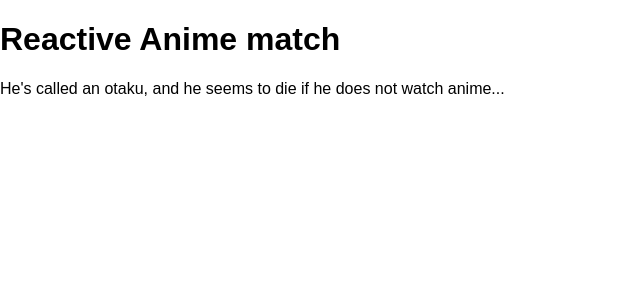
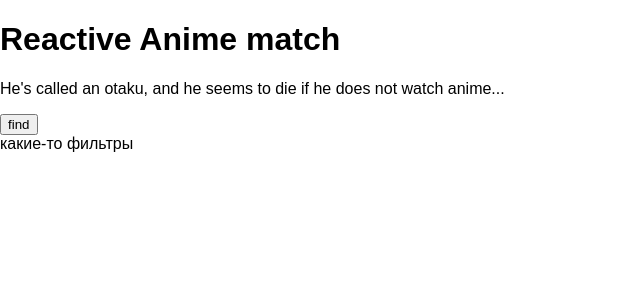
Before and after one commit to meta-panic/andersen-internship-react, a React app: page / in a window 1280 px wide. Shown: the top 300 px of the page, without its empty margins (0-640 px from the left). Built offline with nearby package versions, Linux system fonts and the light colour scheme.

Commit message:
#1 add common components && ability to render stub anime information

```diff
--- /dev/null
+++ b/src/app/AnimeCards/AnimeCard.jsx
@@ -0,0 +1,20 @@
+import React from 'react';
+import PropTypes from 'prop-types';
+
+function AnimeCard(props) {
+    const { animeInfo } = props;
+    return (
+        <div className='animeCard'>
+            {animeInfo.name}
+        </div>
+    );
+}
+
+/* check props types and existence */
+AnimeCard.propTypes = {
+    animeInfo: PropTypes.shape({
+        name: PropTypes.string,
+    }).isRequired,
+};
+
+export default AnimeCard;
--- /dev/null
+++ b/src/app/AnimeCards/CardList.jsx
@@ -0,0 +1,27 @@
+import React from 'react';
+import PropTypes from 'prop-types';
+
+import AnimeCard from './AnimeCard';
+
+function CardList({ cards }) {
+    const animeCards = cards.map(card => (
+        <li>
+            <AnimeCard animeInfo={card} />
+        </li>
+    ));
+
+    return (
+        <ul>
+            {animeCards}
+        </ul>
+    );
+}
+
+/* check props types and existence */
+CardList.propTypes = {
+    cards: PropTypes.arrayOf(PropTypes.shape({
+        name: PropTypes.string,
+    })).isRequired,
+};
+
+export default CardList;
--- a/src/app/App.jsx
+++ b/src/app/App.jsx
@@ -1,13 +1,37 @@
 import React from 'react';
+
 import Header from './Header/Header';
+import Sidebar from './Sidebar/Sidebar';
+import CardList from './AnimeCards/CardList';
 import headerContant from './Header/headerContent';
 
-function App() {
-    return (
-        <div className='appContainer'>
-            <Header content={headerContant} />
-        </div>
-    );
+class App extends React.Component {
+    constructor(props) {
+        super(props);
+        this.state = {
+            isAnimeInfo: false,
+        };
+    }
+
+    addAnimeInfo = (e) => {
+        console.log("state of App was changed");
+        e.preventDefault();
+        this.setState({
+            isAnimeInfo: true,
+        });
+    };
+
+    render() {
+        const test = [{name: 'Anime1'}, {name: 'Anime2'}];
+        const animeInfo = this.state.isAnimeInfo?<CardList cards={test}></CardList>:null;
+        return (
+            <div className='appContainer'>
+                <Header content={headerContant} />
+                <Sidebar addAnimeInfo={this.addAnimeInfo} />
+                {animeInfo}
+            </div>
+        );
+    }
 }
 
 export default App;
--- a/src/app/Header/Header.jsx
+++ b/src/app/Header/Header.jsx
@@ -1,9 +1,8 @@
 import React from 'react';
+import PropTypes from 'prop-types';
 
 function Header(props) {
-    console.log(props);
-    const {content} = props;
-    console.log(content);
+    const { content } = props;
     return (
         <header>
             <h1>
@@ -16,4 +15,12 @@ function Header(props) {
     );
 }
 
+/* check props types and existence */
+Header.propTypes = {
+    content: PropTypes.shape({
+        title: PropTypes.string,
+        description: PropTypes.string,
+    }).isRequired,
+};
+
 export default Header;
--- /dev/null
+++ b/src/app/Sidebar/Filter.jsx
@@ -0,0 +1,11 @@
+import React from 'react';
+
+function Filter(props) {
+    return (
+        <div>
+            какие-то фильтры
+        </div>
+    );
+}
+
+export default Filter;
--- /dev/null
+++ b/src/app/Sidebar/Sidebar.jsx
@@ -0,0 +1,22 @@
+import React from 'react';
+import Filter from './Filter';
+
+
+class Sidebar extends React.Component {
+    onClick = (event) => {
+        this.props.addAnimeInfo(event);
+    };
+
+    render() {
+        return (
+            <aside>
+                <button type='button' onClick={this.onClick}>
+                    find
+                </button>
+                <Filter />
+            </aside>
+        );
+    }
+}
+
+export default Sidebar;
```
